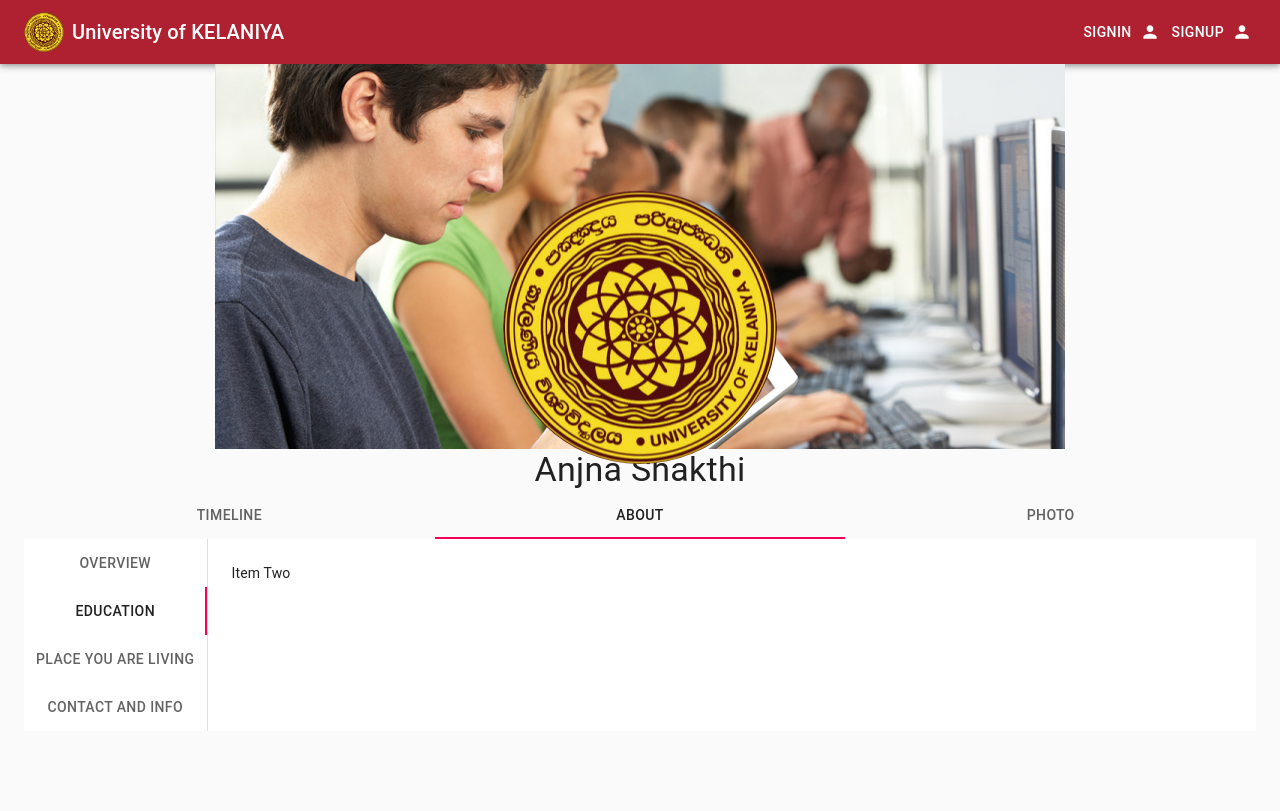
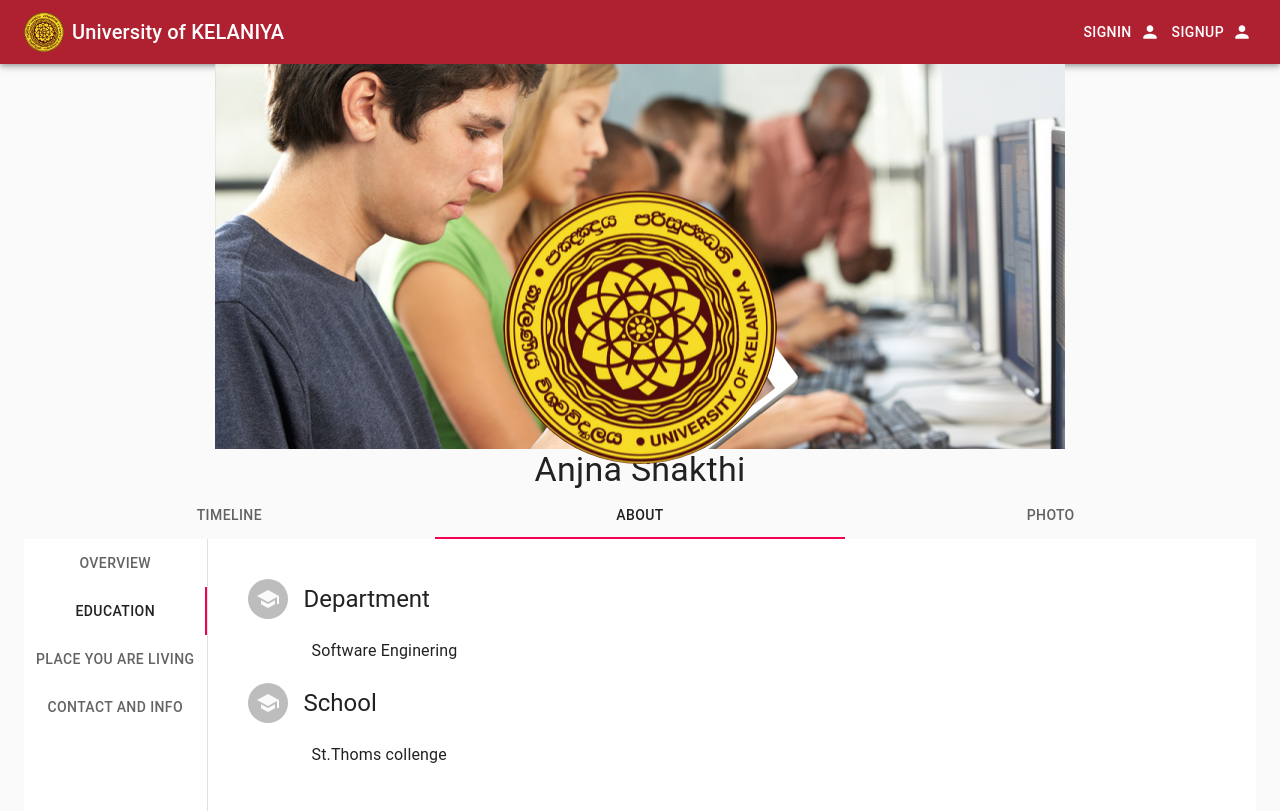
Before and after one commit to ASPersonal-Project/Group-Project, a React (Create React App) app in the folder campus-media-frontend/: page /about in a window 1280 px wide. Both pictures are taken after a click on the tab "EDUCATION". Built offline with nearby package versions, Linux system fonts and the light colour scheme.

Commit message:
create contactandbasicinfo component

```diff
--- a/campus-media-frontend/src/component/profile/about/AboutCard.js
+++ b/campus-media-frontend/src/component/profile/about/AboutCard.js
@@ -1,7 +1,10 @@
 import React,{useState} from 'react';
 import PropTypes from 'prop-types';
+import { Container,Tabs,Tab,Box,makeStyles } from '@material-ui/core';
+
 import Overview from './Overview';
-import { Container,Tabs,Tab,Box,makeStyles } from '@material-ui/core';
+import Education from './Education';
+import ContactAndBasic from './ContactAndBasic';
 
 const TabPanel = (props) => {
   const { children, value, index, } = props;
@@ -68,16 +71,13 @@ const AboutCard = () => {
         <Overview/>
       </TabPanel>
       <TabPanel value={value} index={1}>
-        Item Two
+        <Education/>
       </TabPanel>
       <TabPanel value={value} index={2}>
         Item Three
       </TabPanel>
       <TabPanel value={value} index={3}>
-        Item Four
-      </TabPanel>
-      <TabPanel value={value} index={4}>
-        Item Five
+        <ContactAndBasic/>
       </TabPanel>
     </div>
     </Container>
--- /dev/null
+++ b/campus-media-frontend/src/component/profile/about/ContactAndBasic.js
@@ -0,0 +1,55 @@
+import React from 'react';
+import {List,ListItemText,ListItem,Typography, makeStyles,ListItemAvatar,Avatar} from '@material-ui/core';
+import {Call,Home} from '@material-ui/icons';
+
+const useStyles = makeStyles((theme)=>({
+    nested: {
+        paddingLeft: theme.spacing(10),
+      },
+}))
+
+const ContactAndBasic = () => {
+    const classes = useStyles();
+
+    var contactinfo = [
+        {icon:<Call/>,textPrimary:'0712073771',textSecondary:'mobile'},
+        {icon:<Home/>,textPrimary:'66/A,RubberHena',textSecondary:'address'}
+    ]
+    // var info = [
+    //     {header:'Contact',icon:,itemtext:'Software Enginering'},
+    //     {header:'School',,itemtext:'St.Thoms collenge'},
+    // ]
+    return (
+        <List >
+            <ListItem>
+          <ListItemText primary={<Typography
+                component="span"
+                variant="h5"
+                color="textPrimary"
+              >
+               Contact Info
+          </Typography>}/>
+          </ListItem>
+        {
+            contactinfo.map((contact)=>
+            <ListItem>
+            <ListItemAvatar>
+              <Avatar>
+                {contact.icon}
+              </Avatar>
+            </ListItemAvatar>
+            <ListItemText primary={contact.textPrimary} secondary={contact.textSecondary} />
+          </ListItem>
+        )
+        }
+
+
+
+
+
+
+        </List>
+    )
+}
+
+export default ContactAndBasic;
--- /dev/null
+++ b/campus-media-frontend/src/component/profile/about/Education.js
@@ -0,0 +1,50 @@
+import React from 'react'
+import {List,ListItem,Avatar,ListItemAvatar,ListItemText, makeStyles,Typography} from '@material-ui/core';
+import {School} from '@material-ui/icons';
+
+const useStyles = makeStyles((theme)=>({
+  nested: {
+    paddingLeft: theme.spacing(10),
+  },
+}))
+
+const Education = () => {
+  const classes = useStyles();
+
+  var education = [
+    {header:'Department',icon:<School/>,itemtext:'Software Enginering'},
+    {header:'School',icon:<School/>,itemtext:'St.Thoms collenge'},
+]
+    return (
+      <>
+        <List >
+        {
+          education.map((item) =>(
+            <>
+            <ListItem>
+          <ListItemAvatar>
+            <Avatar>
+              {item.icon}
+            </Avatar>
+          </ListItemAvatar>
+          <ListItemText primary={<Typography
+                component="span"
+                variant="h5"
+                color="textPrimary"
+              >
+               {item.header}
+          </Typography>}/>
+        </ListItem>
+        <ListItem className={classes.nested}>
+          <ListItemText primary={item.itemtext}/>
+        </ListItem>
+        </>
+          ))
+        }
+
+        </List>
+        </>
+    )
+}
+
+export default Education;
--- a/campus-media-frontend/src/component/profile/about/Overview.js
+++ b/campus-media-frontend/src/component/profile/about/Overview.js
@@ -24,7 +24,7 @@ const Overview = ()=> {
             <School />
           </Avatar>
         </ListItemAvatar>
-        <ListItemText primary="University of Kelaniya" secondary="Jan 9, 2014" />
+        <ListItemText primary="Department of Software Engineering" secondary="Jan 9, 2014" />
       </ListItem>
       <ListItem>
         <ListItemAvatar>
```
